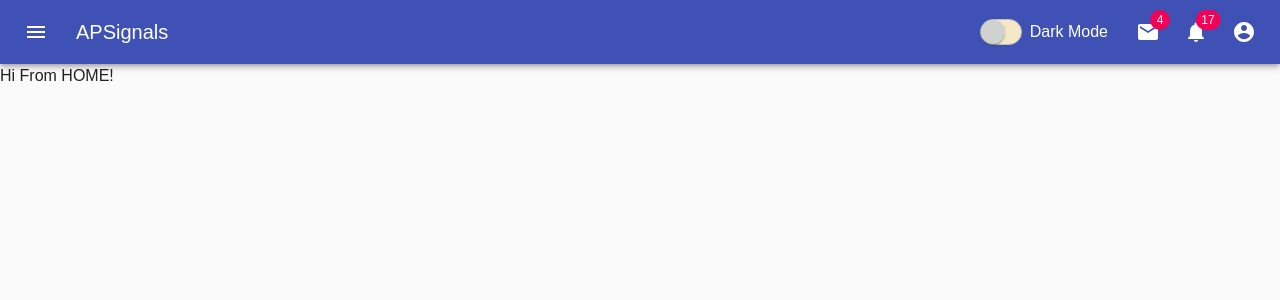
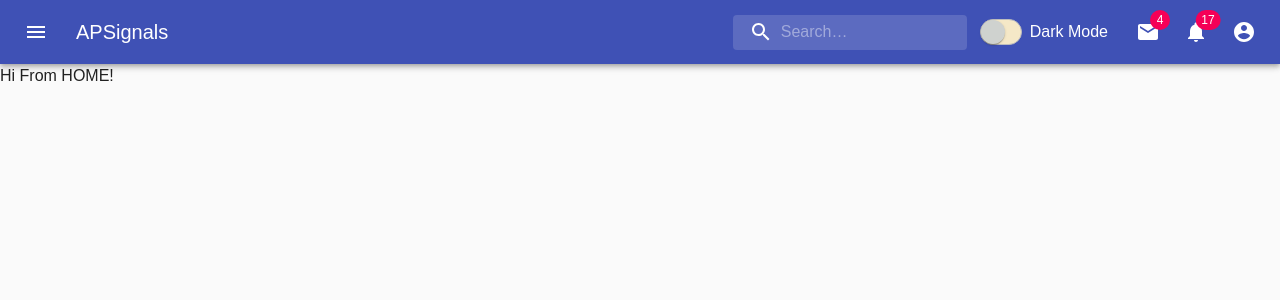
Before and after one commit to amirmahdimaleki/APS_Hackathon, a React (Create React App) app in the folder client/: page / in a window 1280 px wide. Shown: the top 300 px of the page. Built offline with nearby package versions, Linux system fonts and the light colour scheme.

Commit message:
search bar added

```diff
--- a/client/src/components/Header.js
+++ b/client/src/components/Header.js
@@ -1,8 +1,15 @@
 import { useRef, useState } from "react";
 import { useTheme, useThemeUpdate } from "../context/ThemeContext";
 import { alpha, makeStyles } from "@material-ui/core/styles";
-import { AppBar, Toolbar, IconButton, Typography, Badge, MenuItem, Menu } from "@material-ui/core";
-import { Menu as MenuIcon, AccountCircle, Mail as MailIcon, Notifications as NotificationsIcon, MoreVert as MoreIcon } from "@material-ui/icons";
+import { AppBar, Toolbar, IconButton, Typography, Badge, MenuItem, Menu, InputBase } from "@material-ui/core";
+import {
+  Menu as MenuIcon,
+  AccountCircle,
+  Mail as MailIcon,
+  Notifications as NotificationsIcon,
+  MoreVert as MoreIcon,
+  Search as SearchIcon,
+} from "@material-ui/icons";
 import DarkModeSwitch from "./utilities/DarkModeSwitch";
 
 const useStyles = makeStyles(theme => ({
@@ -13,10 +20,19 @@ const useStyles = makeStyles(theme => ({
     marginRight: theme.spacing(2),
   },
   title: {
-    // display: "none",
-    // [theme.breakpoints.up("sm")]: {
-    display: "block",
-    // },
+    display: "none",
+    [theme.breakpoints.up("sm")]: {
+      display: "block",
+    },
+  },
+  searchIcon: {
+    padding: theme.spacing(0, 2),
+    height: "100%",
+    position: "absolute",
+    pointerEvents: "none",
+    display: "flex",
+    alignItems: "center",
+    justifyContent: "center",
   },
   search: {
     position: "relative",
@@ -148,6 +164,19 @@ export default function Header() {
           APSignals
         </Typography>
         <div className={classes.grow} />
+        <div className={classes.search}>
+          <div className={classes.searchIcon}>
+            <SearchIcon />
+          </div>
+          <InputBase
+            placeholder='Search…'
+            classes={{
+              root: classes.inputRoot,
+              input: classes.inputInput,
+            }}
+            inputProps={{ "aria-label": "search" }}
+          />
+        </div>
         <DarkModeSwitch mode={darkMode} onChange={toggleTheme} />
         <div className={classes.sectionDesktop}>
           <IconButton aria-label='show 4 new mails' color='inherit'>
--- a/client/src/pages/Home.js
+++ b/client/src/pages/Home.js
@@ -1,5 +1,6 @@
 import { Typography } from "@material-ui/core";
 
 export default function () {
+  // TODO:  do something, create this page
   return <Typography>Hi From HOME!</Typography>;
 }
```
